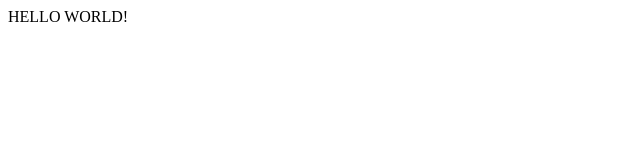
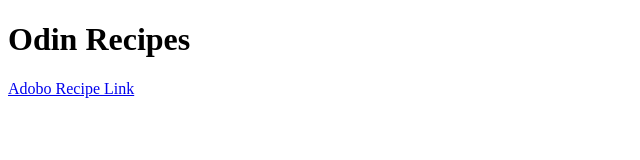
Before and after one commit to LazyDev13/odin-recipes, a plain HTML site: page index.html in a window 1280 px wide. Shown: the whole page, without its empty margins (0-640 px from the left). Drawn offline with Linux system fonts and the light colour scheme.

Commit message:
Minor change on index file

```diff
--- a/index.html
+++ b/index.html
@@ -1,8 +1,12 @@
 <!DOCTYPE html>
 <html lang="en">
+
 <head>
     <meta charset="UTF-8">
-    <title>My First Webpage</title>
+    <title>Odin Recipes</title>
 </head>
-<body>HELLO WORLD!</body>
+<body>
+    <h1>Odin Recipes</h1>
+    <a href="recipes/adobo.html">Adobo Recipe Link</a>
+</body>
 </html>
```
